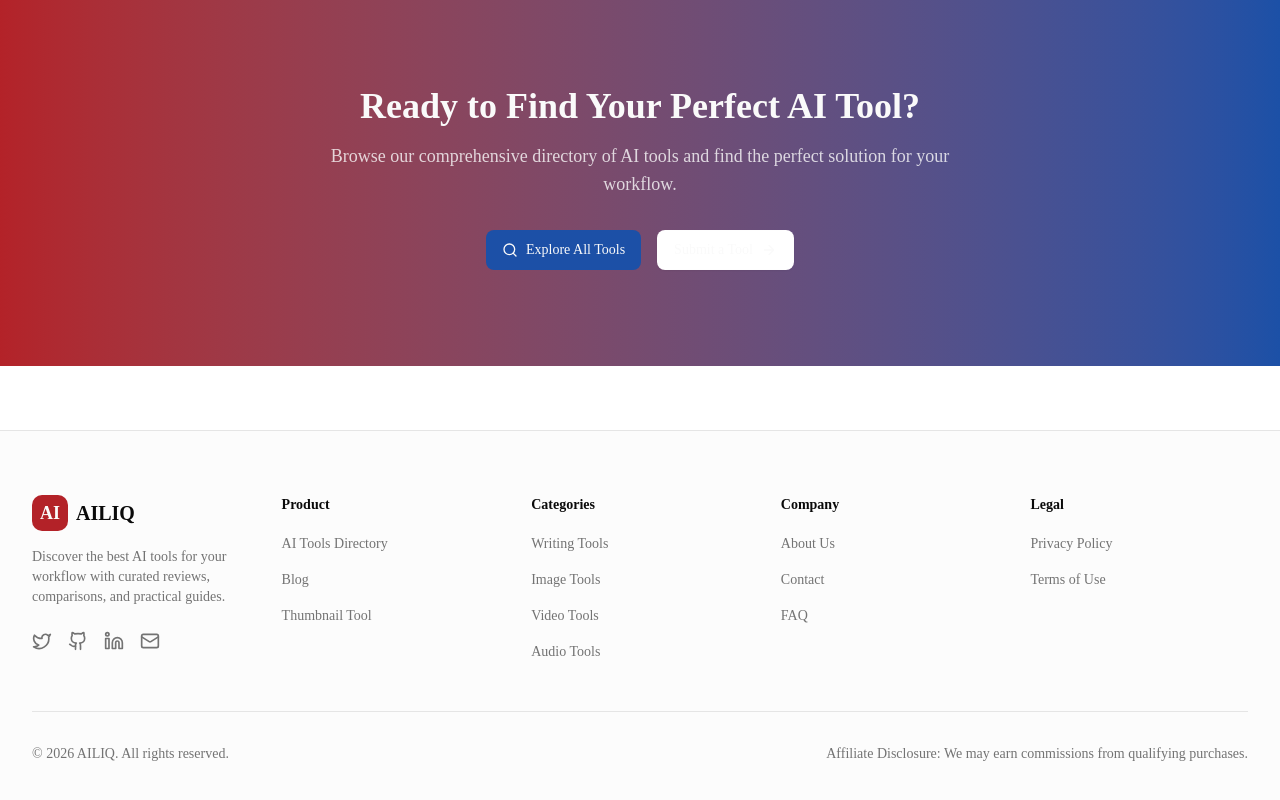
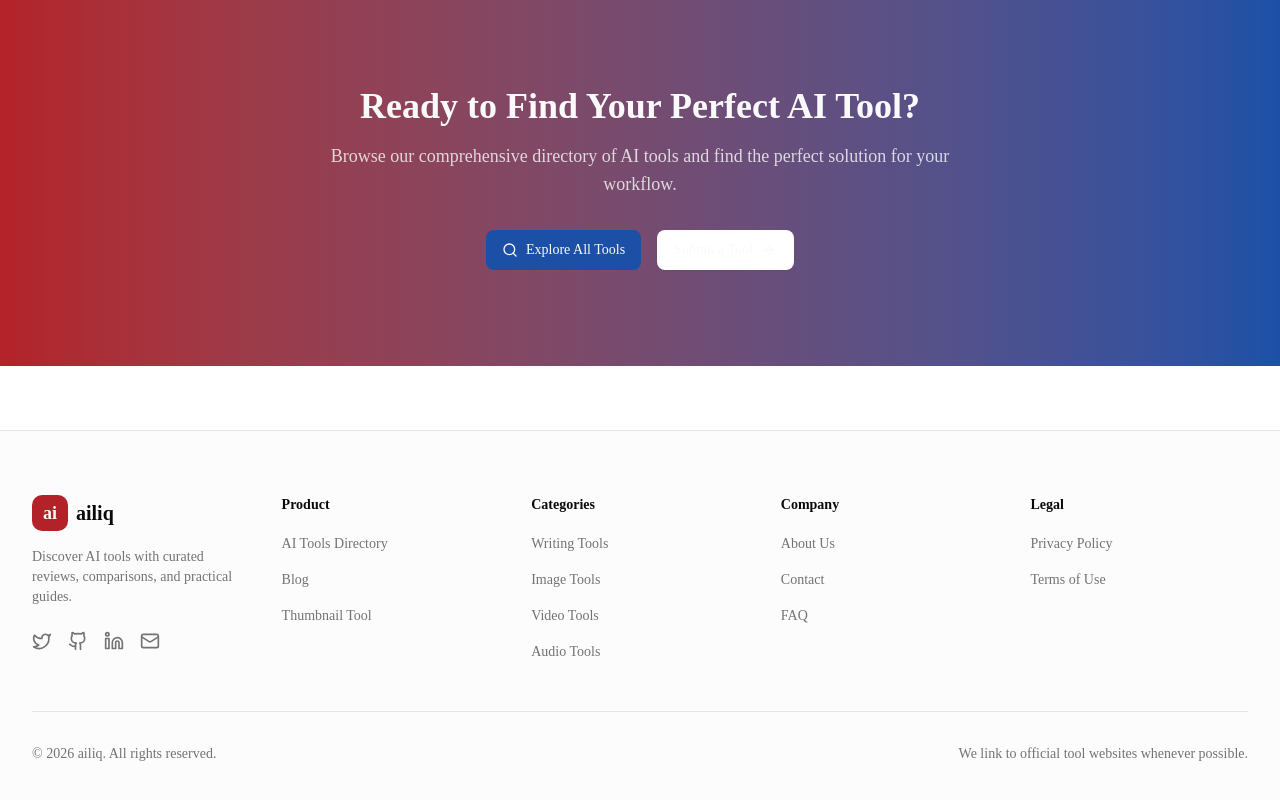
Before and after one commit to sihemzadi7-sys/ailiq, a Next.js app: page / in a window 1280 px wide. Shown: the part 4611-5411 px from the top of the page. Built offline with nearby package versions, Linux system fonts and the light colour scheme.

Commit message:
Modify footer content and social links
Updated email contact and adjusted text casing and descriptions in the footer.

```diff
--- a/components/layout/footer.tsx
+++ b/components/layout/footer.tsx
@@ -28,7 +28,7 @@ const socialLinks = [
   { name: 'Twitter', href: 'https://twitter.com/', icon: Twitter },
   { name: 'GitHub', href: 'https://github.com/', icon: Github },
   { name: 'LinkedIn', href: 'https://www.linkedin.com/', icon: Linkedin },
-  { name: 'Email', href: 'mailto:hello@ailiq.xyz', icon: Mail },
+  { name: 'Email', href: 'mailto:best4liker@gmail.com', icon: Mail },
 ]
 
 export function Footer() {
@@ -39,14 +39,13 @@ export function Footer() {
           <div className="col-span-2 md:col-span-4 lg:col-span-1">
             <Link href="/" className="flex items-center gap-2">
               <div className="flex h-9 w-9 items-center justify-center rounded-lg bg-primary">
-                <span className="text-lg font-bold text-primary-foreground">AI</span>
+                <span className="text-lg font-bold text-primary-foreground">ai</span>
               </div>
-              <span className="text-xl font-bold text-foreground">AILIQ</span>
+              <span className="text-xl font-bold text-foreground">ailiq</span>
             </Link>
 
             <p className="mt-4 text-sm text-muted-foreground">
-              Discover the best AI tools for your workflow with curated reviews,
-              comparisons, and practical guides.
+              Discover AI tools with curated reviews, comparisons, and practical guides.
             </p>
 
             <div className="mt-6 flex gap-4">
@@ -133,10 +132,11 @@ export function Footer() {
         <div className="mt-12 border-t border-border pt-8">
           <div className="flex flex-col items-center justify-between gap-4 md:flex-row">
             <p className="text-sm text-muted-foreground">
-              &copy; {new Date().getFullYear()} AILIQ. All rights reserved.
+              &copy; {new Date().getFullYear()} ailiq. All rights reserved.
             </p>
+
             <p className="text-sm text-muted-foreground">
-              Affiliate Disclosure: We may earn commissions from qualifying purchases.
+              We link to official tool websites whenever possible.
             </p>
           </div>
         </div>
```
